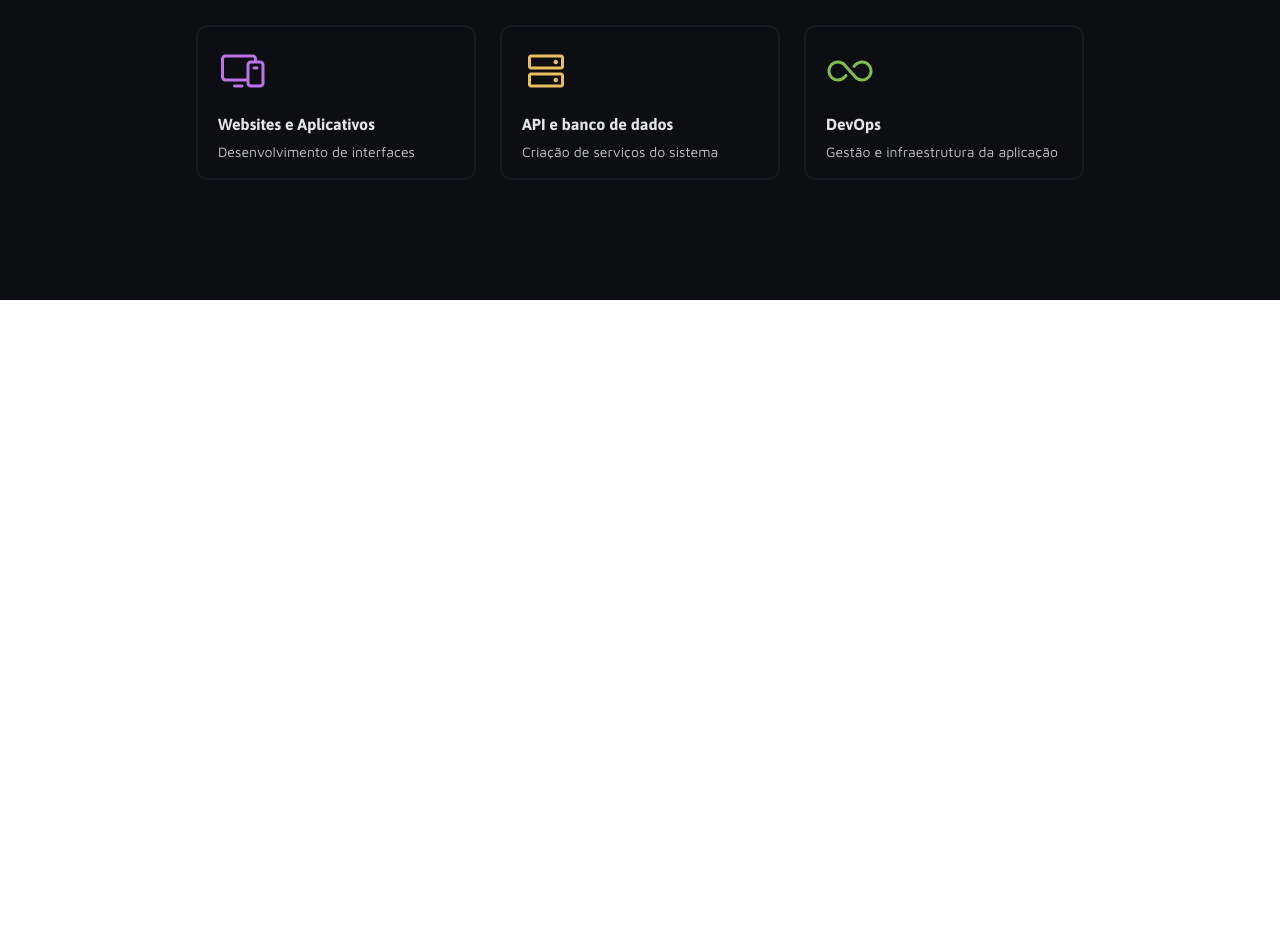
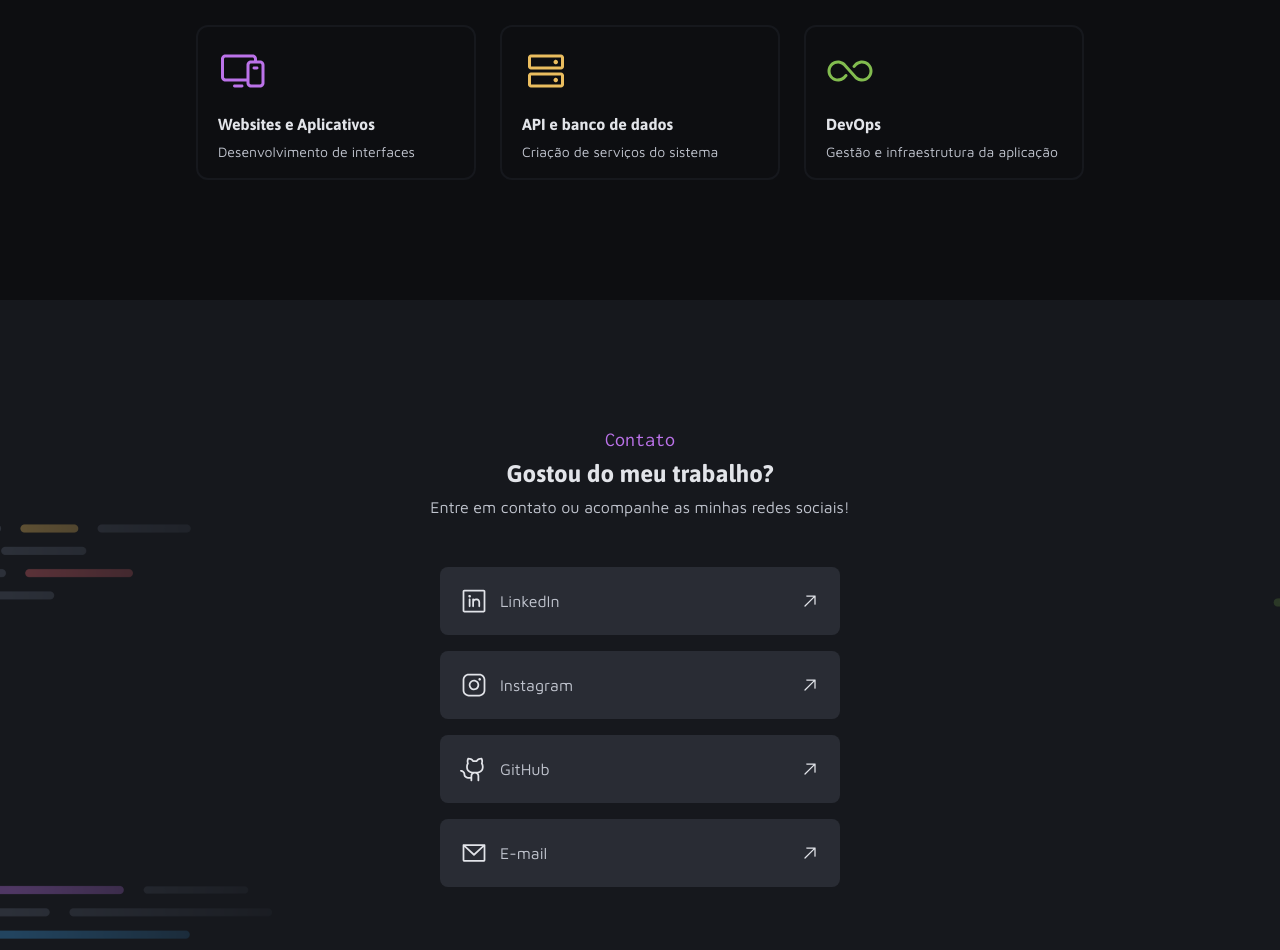
Before and after one commit to ruhancmendes/Portfolio, a plain HTML site: page index.html in a window 1280 px wide. Shown: the part 1847-2797 px from the top of the page. Before the commit the page ends 2147 px from the top, so only its background shows below. Drawn offline with Linux system fonts and the light colour scheme.

Commit message:
add contact section

```diff
--- a/index.html
+++ b/index.html
@@ -197,5 +197,42 @@
         </div>
       </div>
     </div>
+    <div class="bg-contact">
+      <div class="contact">
+        <div class="contato">
+          <span class="con-1">
+            Contato
+          </span>
+          <span class="con-2">
+            Gostou do meu trabalho?
+          </span>
+          <span class="con-3">
+            Entre em contato ou acompanhe as minhas redes sociais!
+          </span>
+        </div>
+        <div class="links">
+          <a href="https://www.linkedin.com/in/ruhancmendes/" class="socialbutton" target="_blank">
+            <img src="assets/icons/LinkedinLogo.svg" alt="logo do linkedin" class="social">
+            <span class="social-text">LinkedIn</span>
+            <img src="assets/icons/ArrowUpRight.svg" alt="seta para cima e direita" class="seta">
+          </a>
+          <a href="https://www.instagram.com/ruhanc/" class="socialbutton" target="_blank">
+            <img src="assets/icons/InstagramLogo.svg" alt="logo do instagram" class="social">
+            <span class="social-text">Instagram</span>
+            <img src="assets/icons/ArrowUpRight.svg" alt="seta para cima e direita" class="seta">
+          </a>
+          <a href="https://github.com/ruhancmendes" class="socialbutton" target="_blank">
+            <img src="assets/icons/GithubLogo.svg" alt="logo do github" class="social">
+            <span class="social-text">GitHub</span>
+            <img src="assets/icons/ArrowUpRight.svg" alt="seta para cima e direita" class="seta">
+          </a>
+          <a href="#" class="socialbutton" target="_blank">
+            <img src="assets/icons/EnvelopeSimple.svg" alt="logo do e-mail" class="social">
+            <span class="social-text">E-mail</span>
+            <img src="assets/icons/ArrowUpRight.svg" alt="seta para cima e direita" class="seta">
+          </a>
+        </div>
+      </div>
+    </div>
   </body>
 </html>
--- /dev/null
+++ b/styles/contact.css
@@ -0,0 +1,71 @@
+.contact{
+    display: flex;
+    flex-direction: column;
+    max-width: 1366px;
+    margin-inline: auto;
+    padding: 128px 120px 200px 120px;
+    background-image: url(../assets/Background_Contacts.png);
+    background-size: cover;
+    height: 787px;
+    gap: 48px;
+}
+.contato{
+    display: flex;
+    flex-direction: column;
+    align-items: center;
+    gap: 8px;
+}
+.con-1{
+    font-family: var(--font-family-2);
+    font: var(--subtitle);
+    color: var(--purple);
+}
+.con-2{
+    font-family: var(--font-family-1);
+    font: var(--title-md);
+    color: var(--gray-600);
+}
+.con-3{
+    font-family: var(--font-family-3);
+    font: var(--text-md);
+    color: var(--gray-500);
+}
+.links{
+    display: flex;
+    flex-direction: column;
+    justify-content: center;
+    align-items: center;
+    gap: 16px;
+}
+.socialbutton{
+    text-decoration: none;
+    display: flex;
+    align-items: center;
+    flex-wrap: wrap;
+    width: 400px;
+    height: 68px;
+    padding: 20px;
+    border-radius: 8px;
+    gap: 12px;
+    background-color: var(--gray-300);
+}
+.social{
+    width: 28px;
+    height: 28px;
+
+}
+.social-text{
+    flex-grow: 1;
+    font-family: var(--font-family-3);
+    font: var(--text-md);
+    color: var(--gray-500);
+}
+.seta{
+    margin: 0;
+    padding: 0;
+    width: 20px;
+    height: 20px;
+}
+.socialbutton:hover{
+    background-color: var(--purple);
+}
--- a/styles/global.css
+++ b/styles/global.css
@@ -42,3 +42,6 @@
 .bg-services{
   background-color: var(--gray-100);
 }
+.bg-contact{
+  background-color: var(--gray-200);
+}
--- a/styles/index.css
+++ b/styles/index.css
@@ -2,3 +2,4 @@
 @import url(info.css);
 @import url(projects.css);
 @import url(services.css);
+@import url(contact.css);
```
Also changed, not shown: assets/ArrowUpRight-hover.svg (added).
